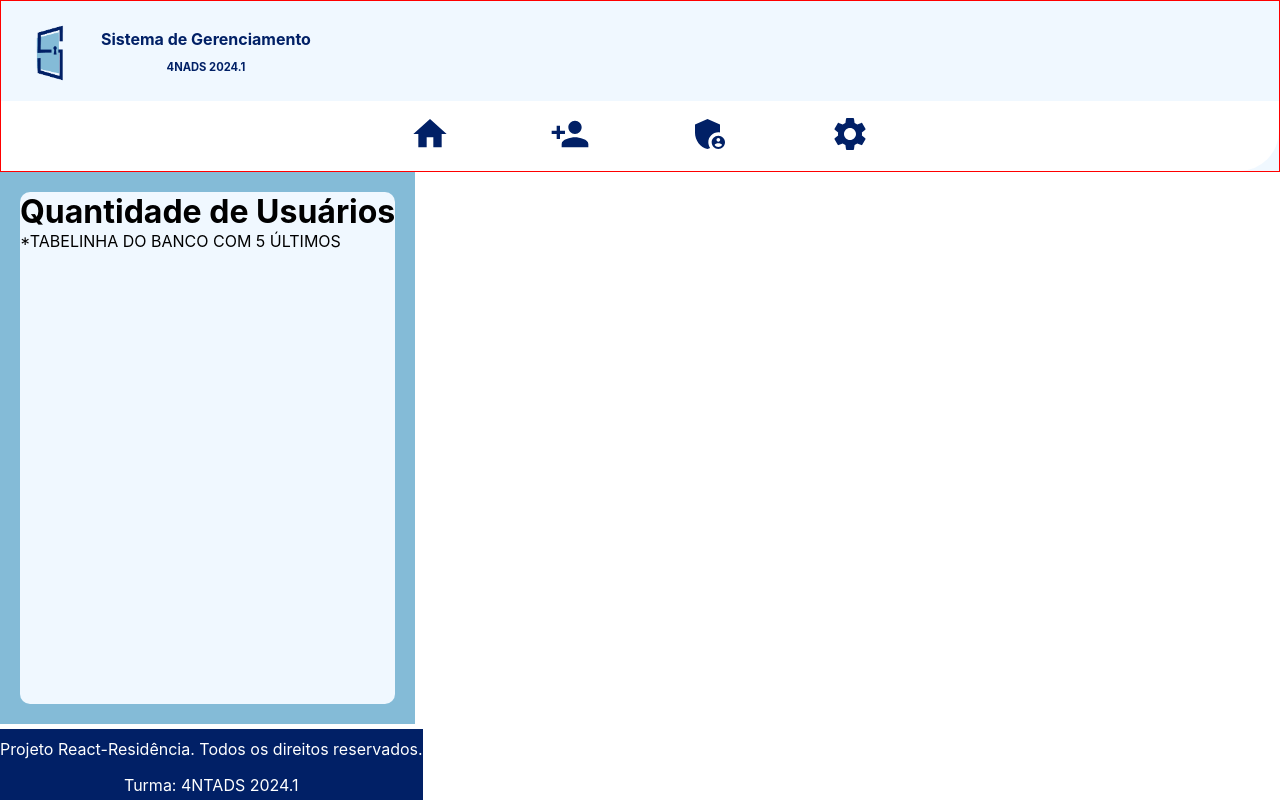
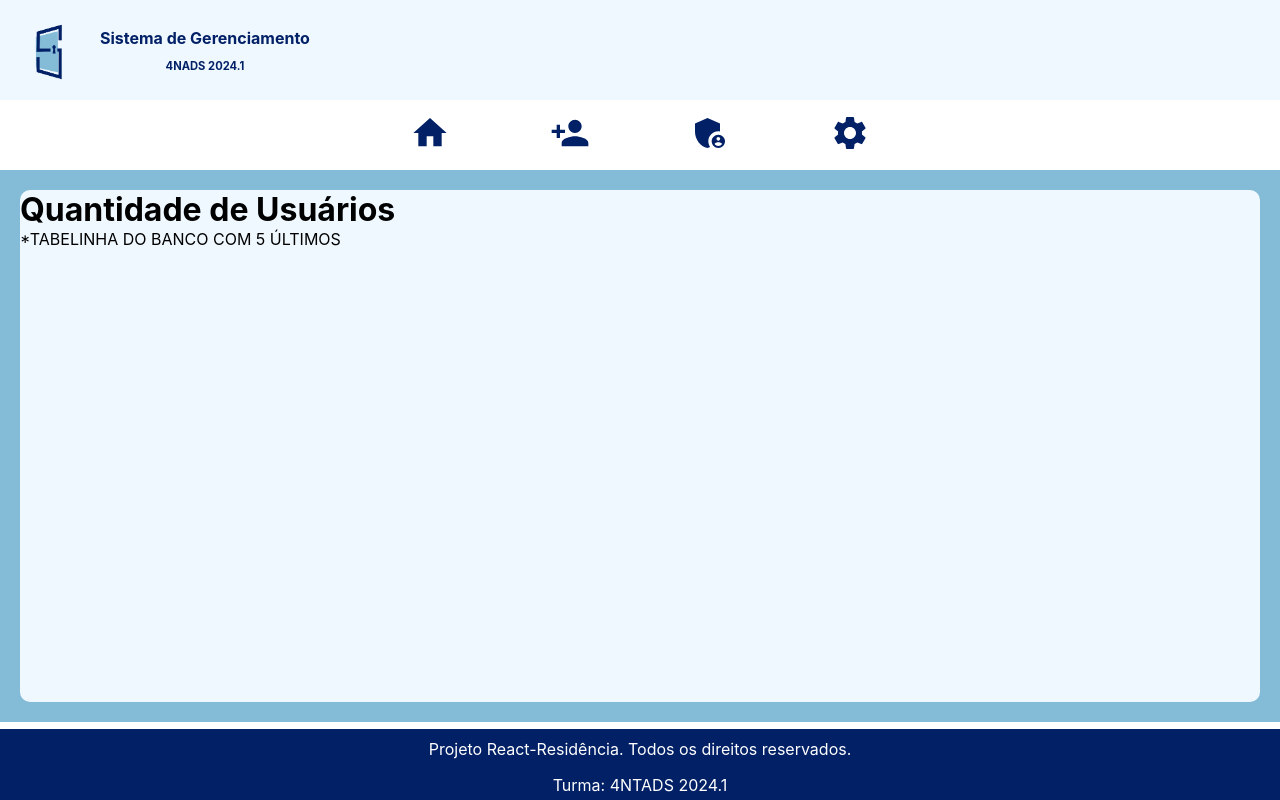
Before and after one commit to jessica-espindola/sistema-gerenciamento, a React (Create React App) app: page /HomePage in a window 1280 px wide. Built offline with nearby package versions, Linux system fonts and the light colour scheme.

Commit message:
ajustando css

```diff
--- a/src/App.css
+++ b/src/App.css
@@ -1,38 +1,23 @@
-.App {
-  text-align: center;
+/* Estiliza o container principal para ocupar a altura total da viewport */
+.app-container {
+  display: flex;
+  flex-direction: column;
+  min-height: 100vh; /* Ocupa a altura total da tela */
 }
 
-.App-logo {
-  height: 40vmin;
-  pointer-events: none;
+/* Header ocupa apenas o conteúdo necessário */
+header {
+  flex-shrink: 0;
 }
 
-@media (prefers-reduced-motion: no-preference) {
-  .App-logo {
-    animation: App-logo-spin infinite 20s linear;
-  }
+/* Main content ocupa o espaço restante e permite rolagem quando necessário */
+.main-content {
+  flex: 1; /* Faz o conteúdo crescer para ocupar o espaço disponível */
+  box-sizing: border-box;
+  overflow-y: auto; /* Permite rolagem apenas no conteúdo */
 }
 
-.App-header {
-  background-color: #282c34;
-  min-height: 100vh;
-  display: flex;
-  flex-direction: column;
-  align-items: center;
-  justify-content: center;
-  font-size: calc(10px + 2vmin);
-  color: white;
+/* Footer fica no final e não é comprimido */
+footer {
+  flex-shrink: 0;
 }
-
-.App-link {
-  color: #61dafb;
-}
-
-@keyframes App-logo-spin {
-  from {
-    transform: rotate(0deg);
-  }
-  to {
-    transform: rotate(360deg);
-  }
-}
--- a/src/App.js
+++ b/src/App.js
@@ -6,18 +6,23 @@ import Configuracoes from './components/pages/Configuracoes';
 import AddProfile from './components/pages/CriarPerfil.js';
 import HomePage from './components/pages/HomePage.js';
 import AdminPainel from './components/pages/AdminPainel.js';
+import './App.css';
 
 function App() {
    return (
       <Router>
+         <div className="app-container">
             <Header />
+            <div className="main-content">
                <Routes>
                   <Route path="/configuracoes" element={<Configuracoes />} />
                   <Route path="/HomePage" element={<HomePage />} />
                   <Route path="/addprofile" element={<AddProfile />} />
-            <Route path="/AdminPainel" element ={<AdminPainel />} />
+                  <Route path="/AdminPainel" element={<AdminPainel />} />
                </Routes>
+            </div>
             <Footer />
+         </div>
       </Router>
    );
 }
--- a/src/components/pages/common/footer.css
+++ b/src/components/pages/common/footer.css
@@ -6,8 +6,6 @@ footer {
     justify-content: center;
     background-color: #012066;
     color: white;
-    position:fixed;
-    bottom: 0px;
 }
 footer p {
     margin: 10px 0px 5px 0px;
--- a/src/components/pages/common/header.css
+++ b/src/components/pages/common/header.css
@@ -7,10 +7,14 @@ header {
     background-color: aliceblue;
     color: white;
     text-align: center;
-    border: 1px solid red;
 }
-.container-principal {
-
+.container-homePage-menu {
+    display: flex;
+    justify-content: center;
+    gap: 100px;
+    align-items: center;
+    height: 70px;
+    background-color: white;
 }
 header img {
     width: 100px;
@@ -42,8 +46,6 @@ nav a {
     margin: 0 10px;
     text-decoration: none;
 }
-
-
 @media (max-width: 600px) {
     header img {
         width: 50px;
--- a/src/components/pages/homePage.css
+++ b/src/components/pages/homePage.css
@@ -1,18 +1,9 @@
 .container-homePage {
     background-color:#84BBD7;
-    position: fixed;
-    top:171.6px;
+    padding: 20px;
 
 }
-.container-homePage-menu {
-    display: flex;
-    justify-content: center;
-    gap: 100px;
-    align-items: center;
-    height: 70px;
-    background-color: white;
-    border-radius: 0px 0px 40px 0px;
-}
+
 .icone-menu {
     font-size: 40px;
     width: 100px;
@@ -20,7 +11,6 @@
 .container-homePage-conteudo {
     background-color: aliceblue;
     height: 32em;
-    margin: 20px;
     border-radius: 10px;
 }
 .container-homePage h1, .container-homePage p {
```
Lines whose indentation alone changed are shown as unchanged.
